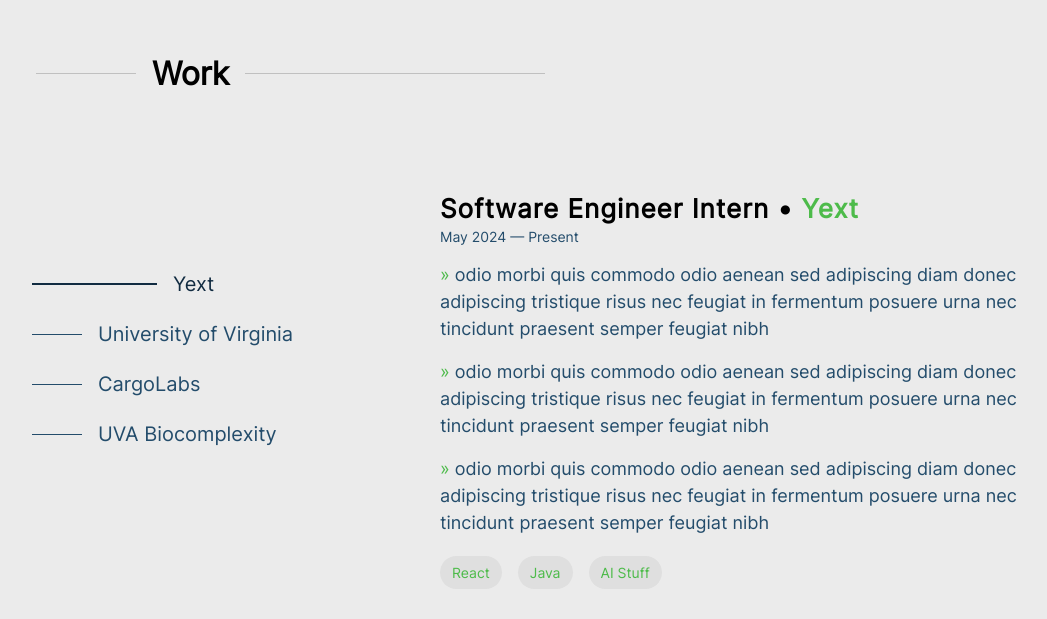
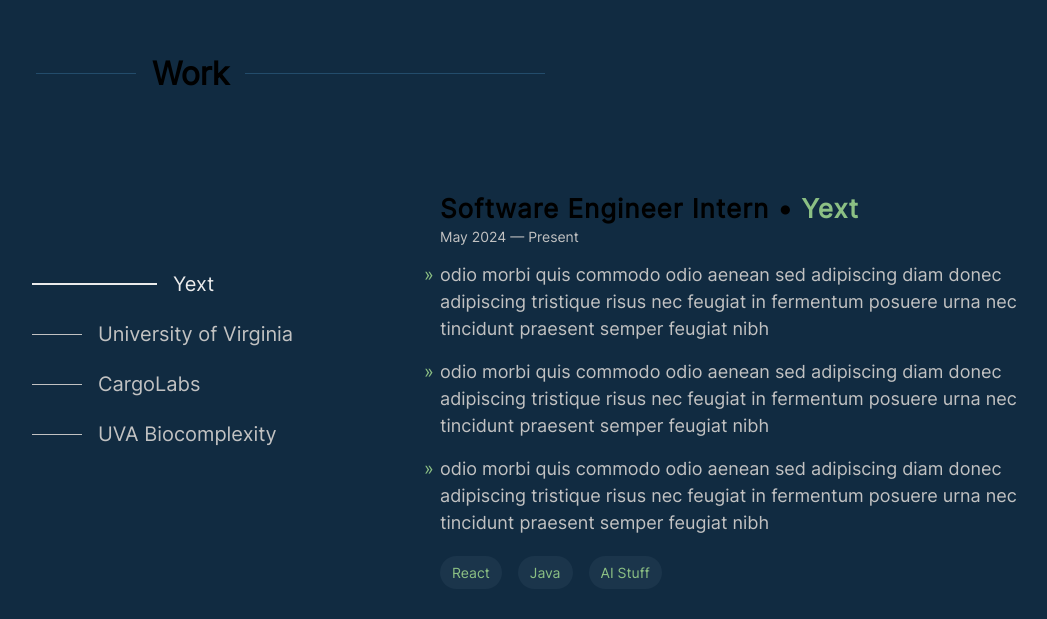
Before and after one commit to EthanHaller/Portfolio, a React (Vite) app: page / in a window 1280 px wide. Shown: the part 901-1520 px from the top of the page, without its empty margins (104-1151 px from the left). Built offline with nearby package versions, Linux system fonts and the light colour scheme.

Commit message:
feature: implement reveal animation with intersect observer

```diff
--- a/src/App.jsx
+++ b/src/App.jsx
@@ -48,6 +48,24 @@ function App() {
 		}
 	}, [])
 
+	useEffect(() => {
+		const observer = new IntersectionObserver(
+			(entries) => {
+				entries.forEach((entry) => {
+					if (entry.isIntersecting) {
+						console.log(entry)
+						entry.target.classList.remove("not-yet-viewed")
+						entry.target.classList.add("viewed")
+					}
+				})
+			},
+			{ threshold: 0.4 }
+		)
+
+		const hiddenElements = document.querySelectorAll(".not-yet-viewed")
+		hiddenElements.forEach((element) => observer.observe(element))
+	}, [])
+
 	return (
 		<>
 			<style>
--- a/src/Home.jsx
+++ b/src/Home.jsx
@@ -11,7 +11,7 @@ function Home({ innerRef }) {
 					<h1 className="name">Ethan Haller</h1>
 					<p className="motto-text">
 						I am a versatile software engineer specializing in full stack web applications, with a passion for self-improvement. Currently, I do
-						BLANK at <a href="https://www.yext.com/">Yext</a>.
+						BLANK at <a href="https://www.yext.com/" target="_blank">Yext</a>.
 					</p>
 				</div>
 				<div className="home-picture">
--- a/src/Work.jsx
+++ b/src/Work.jsx
@@ -32,12 +32,12 @@ function Work({ innerRef }) {
 	return (
 		<>
 			<div className="container" ref={innerRef}>
-				<div className="work-section-title">
+				<div className="work-section-title not-yet-viewed">
 					<span className="title-line first"></span>
 					<h2 className="work-title">Work</h2>
 					<span className="title-line second"></span>
 				</div>
-				<div className="work-container">
+				<div className="work-container not-yet-viewed">
 					<div className="buttons-container">{workButtons}</div>
 					<div className={`work-description-container ${fade ? "fade" : ""}`}>
 						{selectedWork && (
@@ -52,7 +52,7 @@ function Work({ innerRef }) {
 									<p className="date">{selectedWork.dates}</p>
 									{selectedWork.bullets.map((bullet, index) => (
 										<p key={index} className="bullet">
-											<span className="bullet-point">&#187;</span> {bullet}
+											{bullet}
 										</p>
 									))}
 								</div>
--- a/src/styles/projects.css
+++ b/src/styles/projects.css
@@ -56,6 +56,7 @@
 	bottom: 60%;
 	border-top: 1px solid var(--text-secondary);
 	border-left: 1px solid var(--text-secondary);
+	border-radius: 3px;
 }
 
 .featured-project-title.reverse:before {
--- a/src/styles/work.css
+++ b/src/styles/work.css
@@ -53,11 +53,11 @@ button {
 .button-wrapper:hover .line {
 	height: 2px;
 	width: 125px;
-	background-color: var(--text-primary);
+	background-color: var(--accent-primary);
 }
 
 .button-wrapper:hover button {
-	color: var(--text-primary);
+	color: var(--accent-primary);
 }
 
 .work-description-container {
@@ -82,13 +82,17 @@ button {
 }
 
 .bullet {
+	position: relative;
 	margin-bottom: 1rem;
 	line-height: 1.5;
 	font-weight: 400;
 	font-size: min(1.125rem, 3.5vw);
 }
 
-.bullet-point {
+.bullet::before {
+	content: "»";
+	position: absolute;
+	left: -1rem;
 	color: var(--accent-primary);
 }
 
--- a/src/theme.css
+++ b/src/theme.css
@@ -2,30 +2,29 @@
 	color-scheme: light dark;
 }
 
-@media (prefers-color-scheme: dark) {
+/* @media (prefers-color-scheme: dark) { */
 :root {
 	--bg-primary: #112b41;
-		--bg-secondary: #1B354B;
-		--bg-tertiary: #234C6B;
+	--bg-secondary: #1b354b;
+	--bg-tertiary: #234c6b;
 	--accent-primary: #8cc084;
 	--accent-secondary: #4dbb4a;
 	--text-primary: #ebebeb;
 	--text-secondary: #c2c2c2;
 }
-}
+/* } */
 
-@media (prefers-color-scheme: light) {
+/* @media (prefers-color-scheme: light) {
 	:root {
 		--bg-primary: #ebebeb;
 		--bg-secondary: #dfdfdf;
-		--bg-tertiary: #c0c0c0; /* Adjust as needed */
-
+		--bg-tertiary: #c0c0c0;
 		--accent-primary: #4dbb4a;
 		--accent-secondary: #8cc084;
 		--text-primary: #112b41;
-		--text-secondary: #234C6B;
+		--text-secondary: #234c6b;
 	}
-}
+} */
 
 @font-face {
 	font-family: "Inter";
@@ -41,8 +40,6 @@
 
 body {
 	margin: 0;
-	/* background-image: radial-gradient(var(--bg-tertiary) 1px, transparent 0);
-	background-size: 40px 40px; */
 }
 
 a {
@@ -57,3 +54,23 @@ a {
 	margin-bottom: 3rem;
 	padding-inline: 2rem;
 }
+
+.not-yet-viewed {
+	opacity: 0;
+	transform: translateY(40px);
+	filter: blur(5px);
+	transition: all 0.5s ease-in-out;
+}
+
+.viewed {
+	opacity: 1;
+	transform: translateY(0px);
+	transition: all 0.5s ease-in-out;
+}
+
+@media (prefers-reduced-motion) {
+	.not-yet-viewed {
+		opacity: 1;
+		transition: none;
+	}
+}
```
Lines whose indentation alone changed are shown as unchanged.
